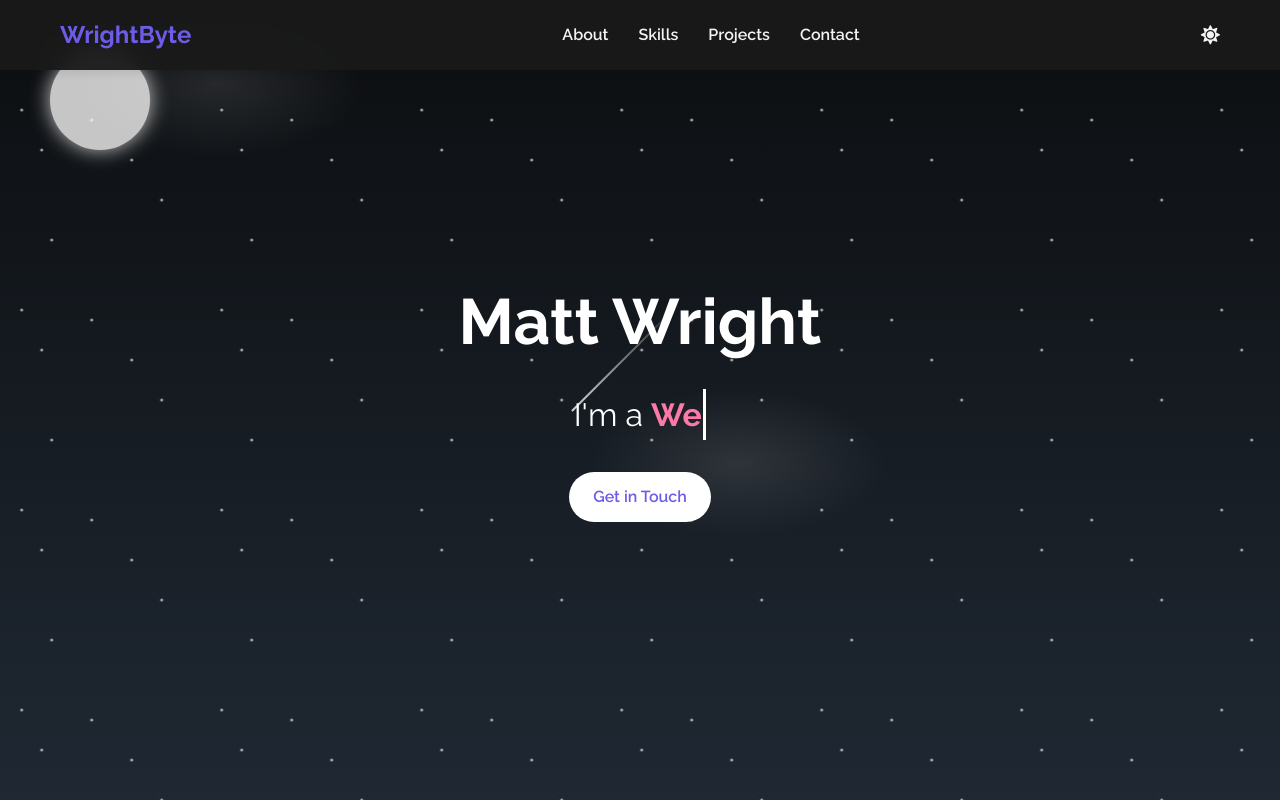
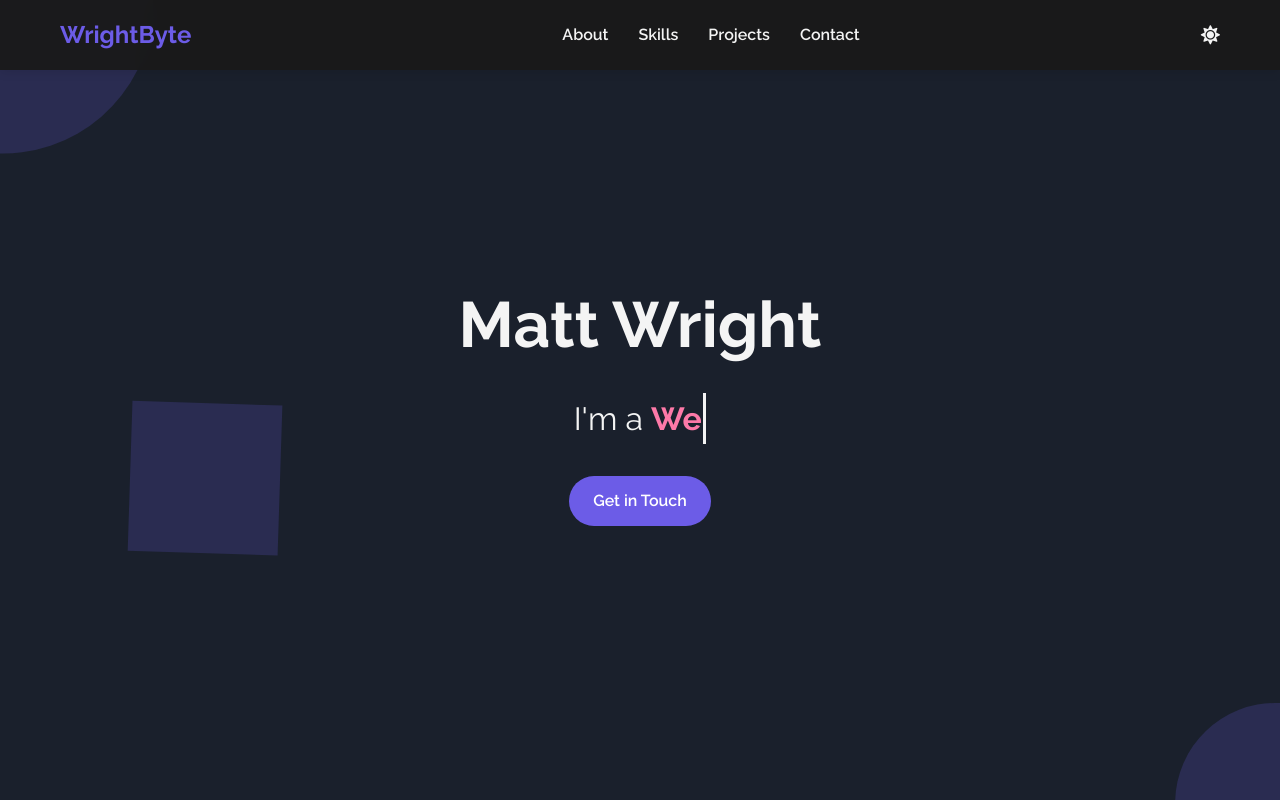
Before and after one commit to WrightByte/WrightByte.github.io, a plain HTML site: page index.html in a window 1280 px wide. Both pictures are taken after a click on the element 1210 px from the left and 35 px from the top of the page. Shown: the top 800 px of the page. Drawn offline with Linux system fonts and the light colour scheme.

Commit message:
Update website design with simplified hero section and improved dark mode

```diff
--- a/index.html
+++ b/index.html
@@ -28,27 +28,15 @@
 
     <main>
         <section id="hero">
-            <div class="sky">
-                <div class="sun-moon"></div>
-                <div class="stars"></div>
-                <div class="clouds">
-                    <div class="cloud"></div>
-                    <div class="cloud"></div>
-                    <div class="cloud"></div>
-                </div>
-                <div class="comet"></div>
-                <div class="galaxy"></div>
-                <div class="galaxy"></div>
-            </div>
+            <div class="hero-shape hero-shape-1"></div>
+            <div class="hero-shape hero-shape-2"></div>
+            <div class="hero-shape hero-shape-3"></div>
             <div class="container">
                 <div class="hero-content">
                     <h1>Matt Wright</h1>
                     <p class="tagline">I'm a <span class="typed-text"></span><span class="cursor">&nbsp;</span></p>
                     <a href="#contact" class="btn">Get in Touch</a>
                 </div>
-            </div>
-            <div class="scroll-indicator">
-                <div class="mouse"></div>
             </div>
         </section>
 
--- a/script.js
+++ b/script.js
@@ -7,7 +7,6 @@ document.addEventListener('DOMContentLoaded', (event) => {
         if (document.body.classList.contains('dark-mode')) {
             darkModeIcon.classList.remove('fa-moon');
             darkModeIcon.classList.add('fa-sun');
-            nightSkyAnimation();
         } else {
             darkModeIcon.classList.remove('fa-sun');
             darkModeIcon.classList.add('fa-moon');
@@ -66,60 +65,11 @@ document.addEventListener('DOMContentLoaded', (event) => {
 
     if(textArray.length) setTimeout(type, newTextDelay + 250);
 
-    // Add star twinkling effect
-    function twinkleStars() {
-        const stars = document.querySelector('.stars');
+    // Add subtle animation to hero shapes
+    const heroShapes = document.querySelectorAll('.hero-shape');
+    heroShapes.forEach(shape => {
         setInterval(() => {
-            stars.style.backgroundPosition = `${Math.random() * 100}px ${Math.random() * 100}px`;
-        }, 1000);
-    }
-
-    twinkleStars();
-
-    function createComet() {
-        const comet = document.querySelector('.comet');
-        const startY = Math.random() * window.innerHeight;
-        comet.style.top = `${startY}px`;
-        comet.style.left = '-150px';
-        comet.style.opacity = '1';
-        comet.style.transform = 'rotate(-45deg)';
-
-        let position = -150;
-        const moveComet = setInterval(() => {
-            position += 5;
-            comet.style.left = `${position}px`;
-            comet.style.top = `${startY + position * 0.5}px`;
-
-            if (position > window.innerWidth + 150) {
-                clearInterval(moveComet);
-                comet.style.opacity = '0';
-            }
-        }, 20);
-    }
-
-    function animateGalaxies() {
-        const galaxies = document.querySelectorAll('.galaxy');
-        galaxies.forEach((galaxy, index) => {
-            galaxy.style.top = `${Math.random() * 100}%`;
-            galaxy.style.left = `${Math.random() * 100}%`;
-            galaxy.style.opacity = '0.5';
-
-            setTimeout(() => {
-                galaxy.style.opacity = '0';
-            }, 10000 + index * 5000);
-        });
-    }
-
-    function nightSkyAnimation() {
-        if (document.body.classList.contains('dark-mode')) {
-            createComet();
-            animateGalaxies();
-            setTimeout(nightSkyAnimation, Math.random() * 10000 + 5000);
-        }
-    }
-
-    // Initial call to start the night sky animation if in dark mode
-    if (document.body.classList.contains('dark-mode')) {
-        nightSkyAnimation();
-    }
+            shape.style.transform = `translate(${Math.random() * 10 - 5}px, ${Math.random() * 10 - 5}px) rotate(${Math.random() * 10 - 5}deg)`;
+        }, 3000);
+    });
 });
--- a/style.css
+++ b/style.css
@@ -4,6 +4,8 @@
     --accent-color: #fd79a8;
     --background-color: #ffffff;
     --text-color: #2d3436;
+    --hero-bg-light: #f0f4f8;
+    --hero-bg-dark: #1a202c;
     --transition: all 0.3s ease;
 }
 
@@ -87,168 +89,57 @@ nav ul li a:hover {
     align-items: center;
     justify-content: center;
     text-align: center;
-    color: #fff;
+    background-color: var(--hero-bg-light);
+    transition: var(--transition);
     position: relative;
     overflow: hidden;
-    transition: var(--transition);
-}
-
-.sky {
-    position: absolute;
-    top: 0;
-    left: 0;
-    right: 0;
-    bottom: 0;
-    transition: var(--transition);
-}
-
-.sun-moon {
-    position: absolute;
-    width: 100px;
-    height: 100px;
-    border-radius: 50%;
-    top: 50px;
-    left: 50px;
-    transition: var(--transition);
-}
-
-.stars {
-    position: absolute;
-    top: 0;
-    left: 0;
-    right: 0;
-    bottom: 0;
-    opacity: 0;
-    transition: var(--transition);
-}
-
-.clouds {
-    position: absolute;
-    top: 0;
-    left: 0;
-    right: 0;
-    bottom: 0;
-    transition: var(--transition);
-}
-
-.cloud {
-    position: absolute;
-    background: #fff;
-    border-radius: 50px;
-    width: 200px;
-    height: 60px;
-    opacity: 0.8;
-}
-
-.cloud:before,
-.cloud:after {
-    content: '';
-    position: absolute;
-    background: #fff;
-    border-radius: 50%;
-}
-
-.cloud:before {
-    width: 100px;
-    height: 100px;
-    top: -50px;
-    left: 10px;
-}
-
-.cloud:after {
-    width: 120px;
-    height: 120px;
-    top: -70px;
-    right: 10px;
-}
-
-.cloud:nth-child(1) {
-    top: 20%;
-    left: -200px;
-    transform: scale(0.8);
-    animation: moveCloud 60s linear infinite;
-}
-
-.cloud:nth-child(2) {
-    top: 40%;
-    left: -200px;
-    transform: scale(1.2);
-    animation: moveCloud 45s linear infinite;
-    animation-delay: -20s;
-}
-
-.cloud:nth-child(3) {
-    top: 60%;
-    left: -200px;
-    transform: scale(0.6);
-    animation: moveCloud 30s linear infinite;
-    animation-delay: -5s;
-}
-
-@keyframes moveCloud {
-    0% {
-        left: -200px;
-    }
-    100% {
-        left: calc(100% + 200px);
-    }
-}
-
-.comet {
-    position: absolute;
-    background: linear-gradient(to right, rgba(255, 255, 255, 0.8), transparent);
-    width: 150px;
-    height: 2px;
-    opacity: 0;
-    transition: opacity 0.3s ease;
-}
-
-.galaxy {
-    position: absolute;
-    width: 300px;
-    height: 150px;
-    background: radial-gradient(ellipse at center, rgba(255,255,255,0.2) 0%, rgba(255,255,255,0) 70%);
-    opacity: 0;
-    transition: opacity 1s ease;
-}
-
-/* Day mode styles */
-#hero {
-    background: linear-gradient(to bottom, #87CEEB, #E0F6FF);
-}
-
-.sun-moon {
-    background: #FFD700;
-    box-shadow: 0 0 20px #FFD700;
 }
 
 .hero-content {
-    position: relative;
     z-index: 1;
 }
 
 #hero h1 {
     font-size: 4rem;
     margin-bottom: 1rem;
-    animation: fadeInUp 1s ease-out;
+    color: var(--text-color);
 }
 
 .tagline {
     font-size: 2rem;
     margin-bottom: 2rem;
-    animation: fadeInUp 1s ease-out 0.5s;
-    animation-fill-mode: both;
+    color: var(--text-color);
 }
 
-@keyframes fadeInUp {
-    from {
-        opacity: 0;
-        transform: translateY(20px);
-    }
-    to {
-        opacity: 1;
-        transform: translateY(0);
-    }
+.hero-shape {
+    position: absolute;
+    background-color: var(--primary-color);
+    opacity: 0.1;
+    transition: var(--transition);
+}
+
+.hero-shape-1 {
+    width: 300px;
+    height: 300px;
+    border-radius: 50%;
+    top: -150px;
+    left: -150px;
+}
+
+.hero-shape-2 {
+    width: 200px;
+    height: 200px;
+    border-radius: 50%;
+    bottom: -100px;
+    right: -100px;
+}
+
+.hero-shape-3 {
+    width: 150px;
+    height: 150px;
+    transform: rotate(45deg);
+    top: 50%;
+    left: 10%;
 }
 
 .typed-text {
@@ -259,79 +150,34 @@ nav ul li a:hover {
 .cursor {
     display: inline-block;
     width: 3px;
-    background-color: #fff;
+    background-color: var(--text-color);
     margin-left: 0.1rem;
     animation: blink 0.7s infinite;
 }
 
 @keyframes blink {
-    0% { background-color: #fff; }
-    49% { background-color: #fff; }
+    0% { background-color: var(--text-color); }
+    49% { background-color: var(--text-color); }
     50% { background-color: transparent; }
     99% { background-color: transparent; }
-    100% { background-color: #fff; }
+    100% { background-color: var(--text-color); }
 }
 
 .btn {
     display: inline-block;
-    background: #fff;
-    color: var(--primary-color);
+    background: var(--primary-color);
+    color: #fff;
     padding: 12px 24px;
     text-decoration: none;
     border-radius: 30px;
     font-weight: 600;
     transition: var(--transition);
-    animation: fadeInUp 1s ease-out 1s;
-    animation-fill-mode: both;
-    position: relative;
-    overflow: hidden;
-}
-
-.btn:before {
-    content: '';
-    position: absolute;
-    top: 0;
-    left: -100%;
-    width: 100%;
-    height: 100%;
-    background: linear-gradient(
-        120deg,
-        transparent,
-        rgba(255, 255, 255, .3),
-        transparent
-    );
-    transition: all .5s;
-}
-
-.btn:hover:before {
-    left: 100%;
 }
 
 .btn:hover {
     background-color: var(--accent-color);
-    color: #fff;
     transform: translateY(-3px);
     box-shadow: 0 4px 10px rgba(0,0,0,0.2);
-}
-
-.mouse:before {
-    content: '';
-    width: 6px;
-    height: 6px;
-    position: absolute;
-    top: 10px;
-    left: 50%;
-    transform: translateX(-50%);
-    background-color: #fff;
-    border-radius: 50%;
-    animation: scrollDown 2s infinite;
-}
-
-@keyframes scrollDown {
-    0% { opacity: 0; transform: translate(-50%, 0); }
-    40% { opacity: 1; }
-    80% { opacity: 0; transform: translate(-50%, 20px); }
-    100% { opacity: 0; }
 }
 
 section {
@@ -451,27 +297,9 @@ body.dark-mode #contact {
 }
 
 body.dark-mode #hero {
-    background: linear-gradient(to bottom, #0C0E10, #1F2833);
+    background-color: var(--hero-bg-dark);
 }
 
-body.dark-mode .sun-moon {
-    background: #C6C6C6;
-    box-shadow: 0 0 20px #C6C6C6;
+body.dark-mode .hero-shape {
+    opacity: 0.2;
 }
-
-body.dark-mode .stars {
-    opacity: 1;
-    background-image:
-        radial-gradient(2px 2px at 20px 30px, #fff, rgba(0,0,0,0)),
-        radial-gradient(2px 2px at 40px 70px, #fff, rgba(0,0,0,0)),
-        radial-gradient(2px 2px at 50px 160px, #fff, rgba(0,0,0,0)),
-        radial-gradient(2px 2px at 90px 40px, #fff, rgba(0,0,0,0)),
-        radial-gradient(2px 2px at 130px 80px, #fff, rgba(0,0,0,0)),
-        radial-gradient(2px 2px at 160px 120px, #fff, rgba(0,0,0,0));
-    background-repeat: repeat;
-    background-size: 200px 200px;
-}
-
-body.dark-mode .clouds {
-    display: none;
-}
```
